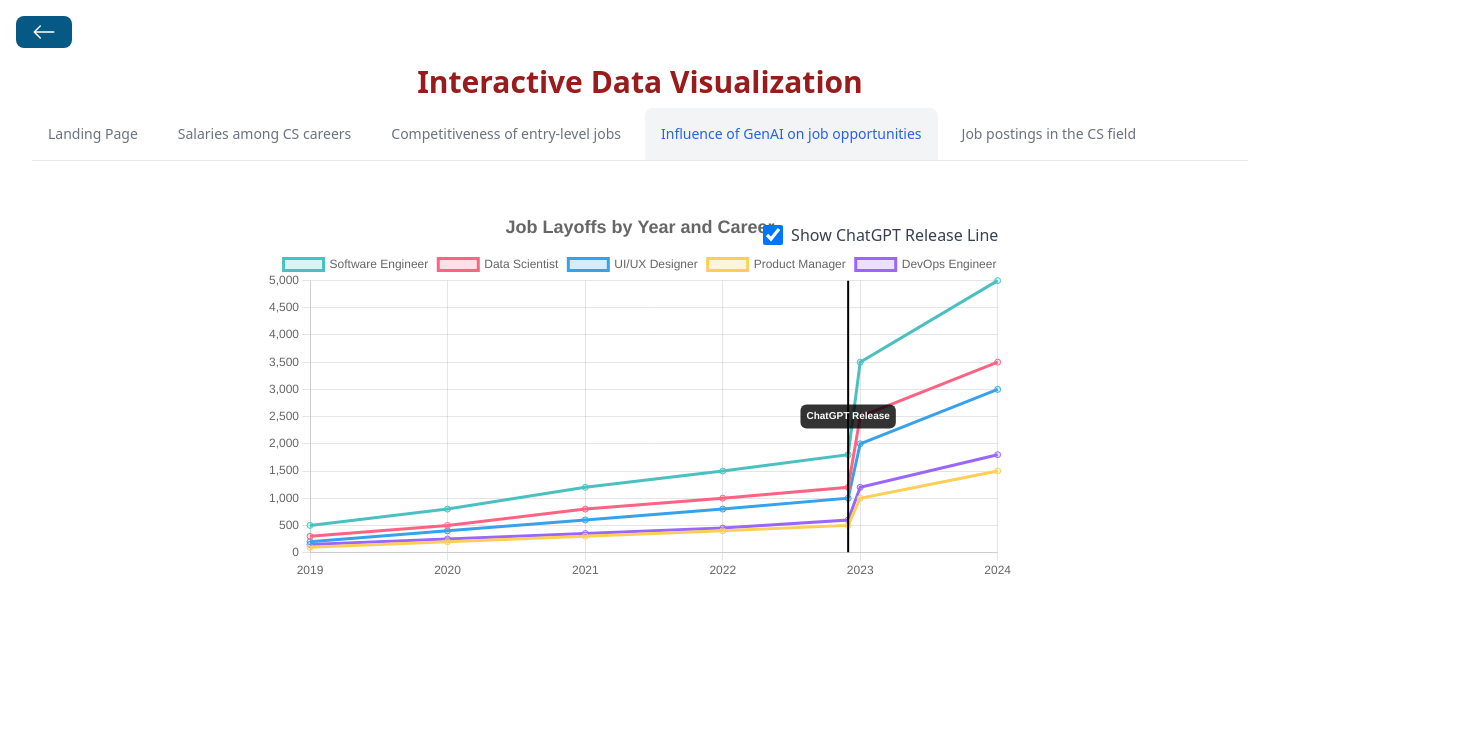
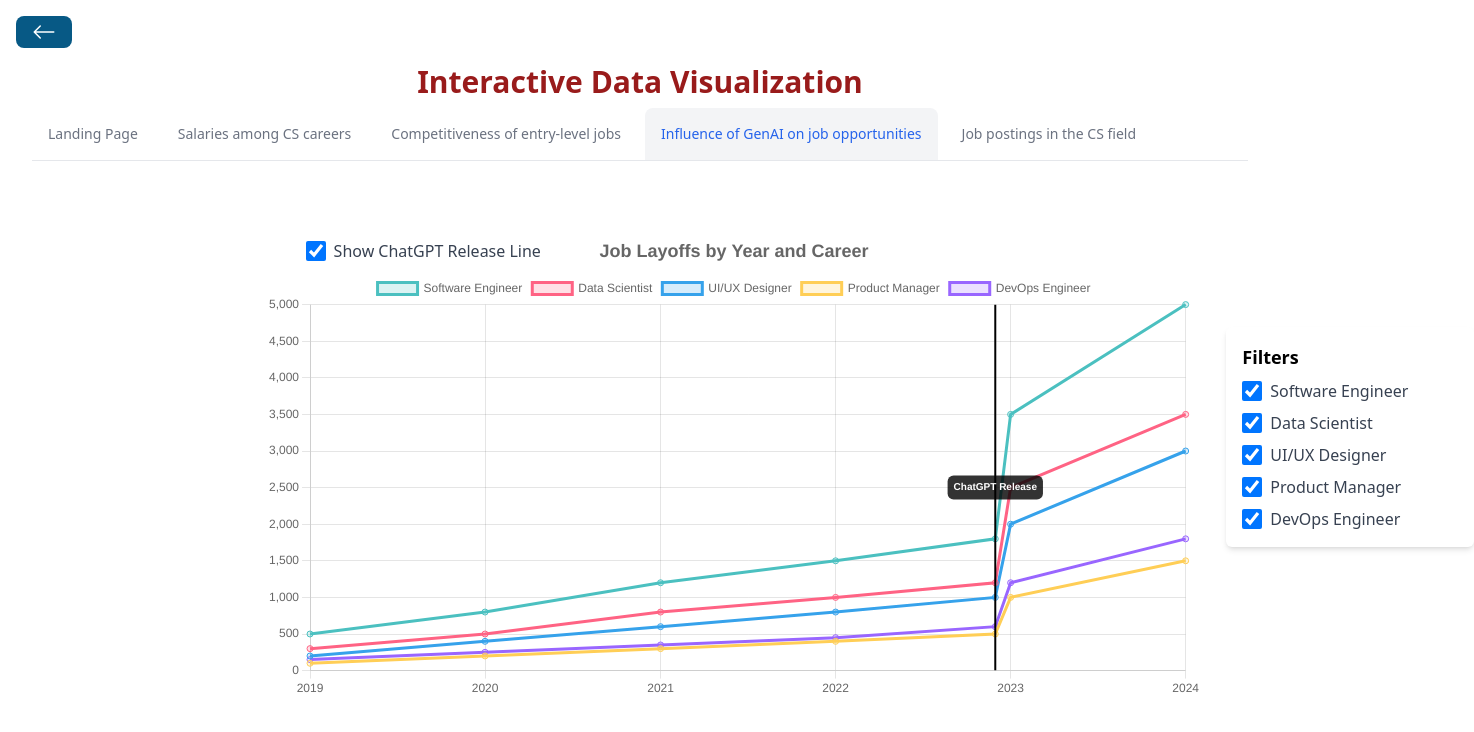
Before and after one commit to Terry9022/RPI-Interactive-Data-Visualization, a React (Vite) app: page /influence-genai in a window 1280 px wide. Shown: the top 732 px of the page, 1474 px wide, since content can reach past the window. Built offline with nearby package versions, Linux system fonts and the light colour scheme.

Commit message:
add the filter checkbox

```diff
--- a/src/charts/JobPostingsChart.jsx
+++ b/src/charts/JobPostingsChart.jsx
@@ -1,3 +1,4 @@
+import { useState } from "react";
 import { Radar } from "react-chartjs-2";
 import {
   Chart,
@@ -19,30 +20,29 @@ Chart.register(
 );
 
 const JobPostingsChart = () => {
-  const data = {
-    labels: [
+  const [selectedCareers, setSelectedCareers] = useState([
     "Software Engineer",
     "Data Scientist",
     "UI/UX Designer",
     "Product Manager",
     "DevOps Engineer",
+  ]);
+  const [selectedLevels, setSelectedLevels] = useState(["Junior", "Senior"]);
+
+  const data = {
+    labels: selectedCareers,
+    datasets: selectedLevels.map((level, index) => ({
+      label: `${level} Level`,
+      data: [100, 80, 120, 90, 110, 200, 150, 180, 160, 190].slice(
+        index * 5,
+        index * 5 + selectedCareers.length
+      ),
+      backgroundColor: ["rgba(75, 192, 192, 0.2)", "rgba(255, 99, 132, 0.2)"][
+        index
       ],
-    datasets: [
-      {
-        label: "Junior Level",
-        data: [100, 80, 120, 90, 110],
-        backgroundColor: "rgba(75, 192, 192, 0.2)",
-        borderColor: "rgba(75, 192, 192, 1)",
+      borderColor: ["rgba(75, 192, 192, 1)", "rgba(255, 99, 132, 1)"][index],
       borderWidth: 1,
-      },
-      {
-        label: "Senior Level",
-        data: [200, 150, 180, 160, 190],
-        backgroundColor: "rgba(255, 99, 132, 0.2)",
-        borderColor: "rgba(255, 99, 132, 1)",
-        borderWidth: 1,
-      },
-    ],
+    })),
   };
 
   const options = {
@@ -70,7 +70,76 @@ const JobPostingsChart = () => {
     },
   };
 
-  return <Radar data={data} options={options} />;
+  const handleCareerChange = (career) => {
+    if (selectedCareers.includes(career)) {
+      setSelectedCareers(selectedCareers.filter((c) => c !== career));
+    } else {
+      setSelectedCareers([...selectedCareers, career]);
+    }
+  };
+
+  const handleLevelChange = (level) => {
+    if (selectedLevels.includes(level)) {
+      setSelectedLevels(selectedLevels.filter((l) => l !== level));
+    } else {
+      setSelectedLevels([...selectedLevels, level]);
+    }
+  };
+
+  return (
+    <div className="flex">
+      <div className="w-3/4">
+        <Radar data={data} options={options} />
+      </div>
+      <div className="w-1/4 pl-4 relative top-[200px]">
+        <div className="bg-white shadow-md rounded-md p-4">
+          <h3 className="text-lg font-semibold mb-2">Filters</h3>
+          <div className="mb-4">
+            <h4 className="text-md font-semibold mb-2">Professions</h4>
+            <div className="space-y-2">
+              {[
+                "Software Engineer",
+                "Data Scientist",
+                "UI/UX Designer",
+                "Product Manager",
+                "DevOps Engineer",
+              ].map((career) => (
+                <label key={career} className="flex items-center space-x-2">
+                  <input
+                    type="checkbox"
+                    checked={selectedCareers.includes(career)}
+                    onChange={() => handleCareerChange(career)}
+                    className="form-checkbox h-5 w-5 text-blue-600 transition duration-150 ease-in-out"
+                  />
+                  <span className="text-gray-700 font-medium select-none">
+                    {career}
+                  </span>
+                </label>
+              ))}
+            </div>
+          </div>
+          <div>
+            <h4 className="text-md font-semibold mb-2">Levels</h4>
+            <div className="space-y-2">
+              {["Junior", "Senior"].map((level) => (
+                <label key={level} className="flex items-center space-x-2">
+                  <input
+                    type="checkbox"
+                    checked={selectedLevels.includes(level)}
+                    onChange={() => handleLevelChange(level)}
+                    className="form-checkbox h-5 w-5 text-blue-600 transition duration-150 ease-in-out"
+                  />
+                  <span className="text-gray-700 font-medium select-none">
+                    {level}
+                  </span>
+                </label>
+              ))}
+            </div>
+          </div>
+        </div>
+      </div>
+    </div>
+  );
 };
 
 export default JobPostingsChart;
--- a/src/charts/LayoffsByYearChart.jsx
+++ b/src/charts/LayoffsByYearChart.jsx
@@ -28,6 +28,11 @@ Chart.register(
 
 const LayoffsByYearChart = () => {
   const [showChatGPTLine, setShowChatGPTLine] = useState(true);
+  const [showSoftwareEngineer, setShowSoftwareEngineer] = useState(true);
+  const [showDataScientist, setShowDataScientist] = useState(true);
+  const [showUIUXDesigner, setShowUIUXDesigner] = useState(true);
+  const [showProductManager, setShowProductManager] = useState(true);
+  const [showDevOpsEngineer, setShowDevOpsEngineer] = useState(true);
 
   const data = {
     labels: [
@@ -40,7 +45,7 @@ const LayoffsByYearChart = () => {
       "2024-01-01",
     ],
     datasets: [
-      {
+      showSoftwareEngineer && {
         label: "Software Engineer",
         data: [
           { x: "2019-01-01", y: 500 },
@@ -55,7 +60,7 @@ const LayoffsByYearChart = () => {
         backgroundColor: "rgba(75, 192, 192, 0.2)",
         fill: false,
       },
-      {
+      showDataScientist && {
         label: "Data Scientist",
         data: [
           { x: "2019-01-01", y: 300 },
@@ -70,7 +75,7 @@ const LayoffsByYearChart = () => {
         backgroundColor: "rgba(255, 99, 132, 0.2)",
         fill: false,
       },
-      {
+      showUIUXDesigner && {
         label: "UI/UX Designer",
         data: [
           { x: "2019-01-01", y: 200 },
@@ -85,7 +90,7 @@ const LayoffsByYearChart = () => {
         backgroundColor: "rgba(54, 162, 235, 0.2)",
         fill: false,
       },
-      {
+      showProductManager && {
         label: "Product Manager",
         data: [
           { x: "2019-01-01", y: 100 },
@@ -100,7 +105,7 @@ const LayoffsByYearChart = () => {
         backgroundColor: "rgba(255, 206, 86, 0.2)",
         fill: false,
       },
-      {
+      showDevOpsEngineer && {
         label: "DevOps Engineer",
         data: [
           { x: "2019-01-01", y: 150 },
@@ -115,7 +120,7 @@ const LayoffsByYearChart = () => {
         backgroundColor: "rgba(153, 102, 255, 0.2)",
         fill: false,
       },
-    ],
+    ].filter(Boolean),
   };
 
   const options = {
@@ -186,8 +191,9 @@ const LayoffsByYearChart = () => {
   };
 
   return (
-    <div className="relative">
-      <div className="absolute top-4 right-4 z-10">
+    <div className="flex" style={{ width: "100%", minWidth: "1200px" }}>
+      <div className="w-11/12 md:w-[1000px]">
+        <div className="relative top-8 left-10">
           <label className="flex items-center space-x-2 cursor-pointer">
             <input
               type="checkbox"
@@ -202,6 +208,69 @@ const LayoffsByYearChart = () => {
         </div>
         <Line data={data} options={options} />
       </div>
+      <div className="w-[280px] pl-4 relative left-2">
+        <div className="bg-white shadow-md rounded-md p-4 relative top-[120px]">
+          <h3 className="text-lg font-semibold mb-2">Filters</h3>
+          <div className="space-y-2">
+            <label className="flex items-center space-x-2 cursor-pointer">
+              <input
+                type="checkbox"
+                className="form-checkbox h-5 w-5 text-blue-600 transition duration-150 ease-in-out"
+                checked={showSoftwareEngineer}
+                onChange={() => setShowSoftwareEngineer(!showSoftwareEngineer)}
+              />
+              <span className="text-gray-700 font-medium select-none">
+                Software Engineer
+              </span>
+            </label>
+            <label className="flex items-center space-x-2 cursor-pointer">
+              <input
+                type="checkbox"
+                className="form-checkbox h-5 w-5 text-blue-600 transition duration-150 ease-in-out"
+                checked={showDataScientist}
+                onChange={() => setShowDataScientist(!showDataScientist)}
+              />
+              <span className="text-gray-700 font-medium select-none">
+                Data Scientist
+              </span>
+            </label>
+            <label className="flex items-center space-x-2 cursor-pointer">
+              <input
+                type="checkbox"
+                className="form-checkbox h-5 w-5 text-blue-600 transition duration-150 ease-in-out"
+                checked={showUIUXDesigner}
+                onChange={() => setShowUIUXDesigner(!showUIUXDesigner)}
+              />
+              <span className="text-gray-700 font-medium select-none">
+                UI/UX Designer
+              </span>
+            </label>
+            <label className="flex items-center space-x-2 cursor-pointer">
+              <input
+                type="checkbox"
+                className="form-checkbox h-5 w-5 text-blue-600 transition duration-150 ease-in-out"
+                checked={showProductManager}
+                onChange={() => setShowProductManager(!showProductManager)}
+              />
+              <span className="text-gray-700 font-medium select-none">
+                Product Manager
+              </span>
+            </label>
+            <label className="flex items-center space-x-2 cursor-pointer">
+              <input
+                type="checkbox"
+                className="form-checkbox h-5 w-5 text-blue-600 transition duration-150 ease-in-out"
+                checked={showDevOpsEngineer}
+                onChange={() => setShowDevOpsEngineer(!showDevOpsEngineer)}
+              />
+              <span className="text-gray-700 font-medium select-none">
+                DevOps Engineer
+              </span>
+            </label>
+          </div>
+        </div>
+      </div>
+    </div>
   );
 };
 
--- a/src/pages/JobPostings.jsx
+++ b/src/pages/JobPostings.jsx
@@ -1,5 +1,4 @@
 import JobPostingsChart from "../charts/JobPostingsChart";
-import JobPostingsPolarChart from "../charts/JobPostingsPolarChart";
 import BackButton from "../components/BackButton";
 import Header from "../components/Header";
 
```
Lines whose indentation alone changed are shown as unchanged.
